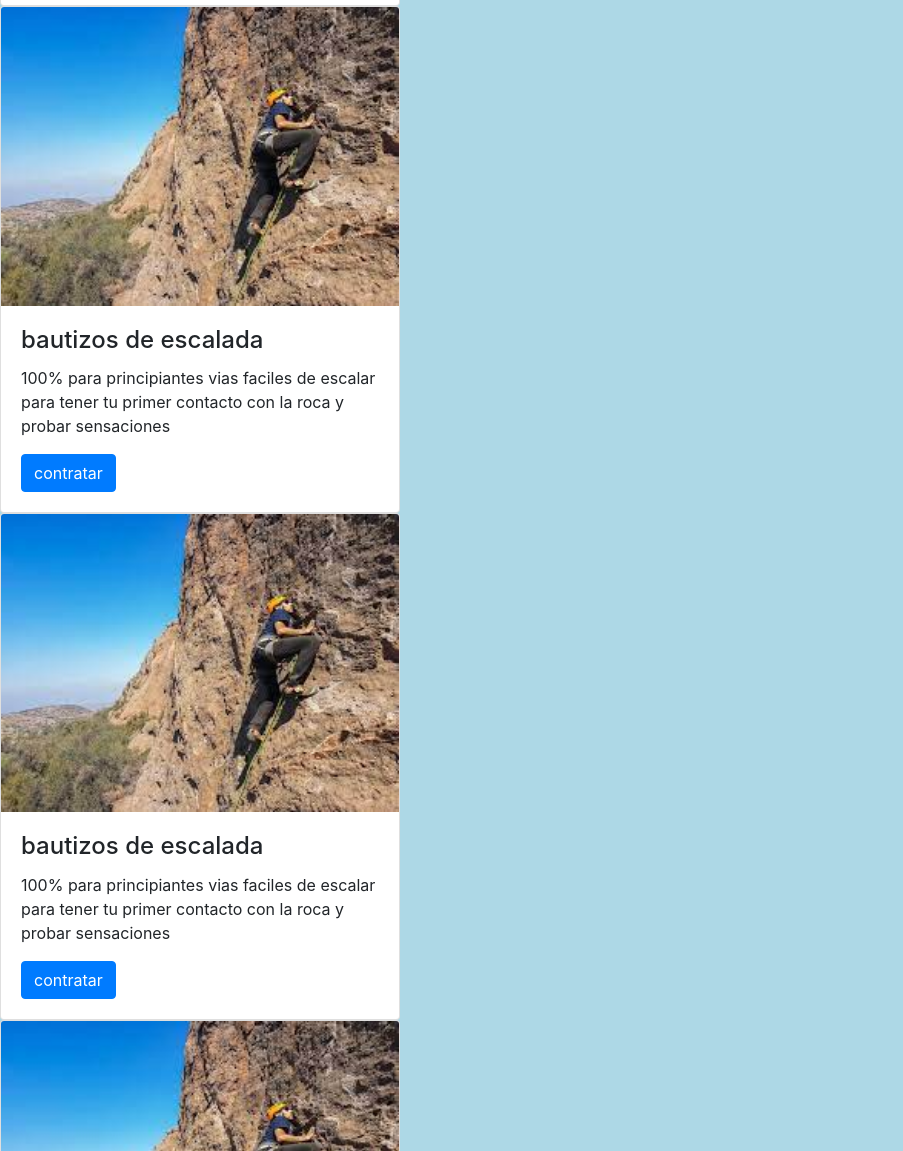
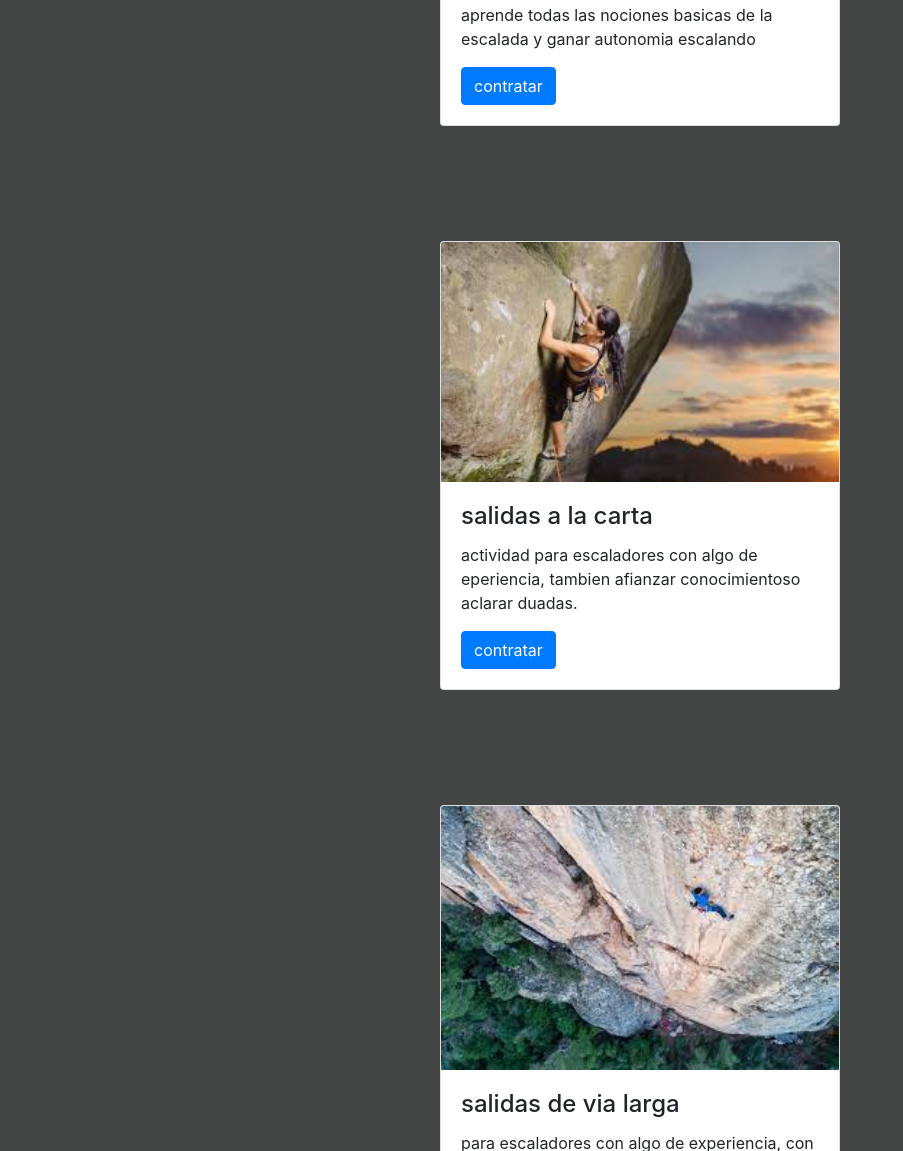
Before and after one commit to lucianomontoyA/rodellarescalada, a plain HTML site: page index.html in a window 1280 px wide. Shown: the part 1649-2800 px from the top of the page, without its empty margins (0-903 px from the left). Drawn offline with nearby package versions, Linux system fonts and the light colour scheme.

Commit message:
agregue contacto

```diff
--- a/estillos.css
+++ b/estillos.css
@@ -1,4 +1,4 @@
-body{background-color: lightblue;}
+body{background-color: rgb(67, 68, 68);}
 
 .jumbotron{
     background-image: url(rodellarPaisaje.jpg);
@@ -24,7 +24,26 @@ body{background-color: lightblue;}
         text-align: center;
         color:rgb(255, 255, 158);
         padding: 10px;
+        text-transform: uppercase;
+
+
     }
     .btn-danger{
         background-color:rgb(255, 255, 158);
     }
+    .row{
+        padding: 5%;
+        margin: 3px;
+        display: flex;
+        justify-content: space-evenly;
+        align-items: center;
+        gap: 5%;
+
+    }
+
+
+
+    .form-group{
+        margin: 5px;
+        padding: 5px;
+    }
--- a/index.html
+++ b/index.html
@@ -60,7 +60,7 @@
 <!--bautizos de escalada - inicio-->
 <h2>actividades</h2>
 <div class="container-fluid">
-    <div class="row">
+    <div class="row actividades-row">
         <div class="card" style="width: 400px;">
 
             <img class="card-img-top" src="escaladaPrincipiantes.jpg" alt="escalada">
@@ -71,8 +71,8 @@
               <a href="#" class="btn btn-primary">contratar</a>
             </div>
           </div>
-    </div>
-</div>
+
+
 <div class="container-fluid">
     <div class="row">
         <div class="card" style="width: 400px;">
@@ -92,11 +92,11 @@
     <div class="row">
         <div class="card" style="width: 400px;">
 
-            <img class="card-img-top" src="escaladaPrincipiantes.jpg" alt="escalada">
+            <img class="card-img-top" src="salidasalacarta.jpg" alt="escalada">
             <div class="card-body">
-              <h4 class="card-title">bautizos de escalada</h4>
+              <h4 class="card-title">salidas a la carta</h4>
 
-              <p class="card-text">100% para principiantes vias faciles de escalar para tener tu primer contacto con la roca y probar sensaciones</p>
+              <p class="card-text">actividad para escaladores con algo de eperiencia, tambien afianzar conocimientoso aclarar duadas.</p>
               <a href="#" class="btn btn-primary">contratar</a>
             </div>
           </div>
@@ -107,11 +107,11 @@
     <div class="row">
         <div class="card" style="width: 400px;">
 
-            <img class="card-img-top" src="escaladaPrincipiantes.jpg" alt="escalada">
+            <img class="card-img-top" src="vialarga.jpg" alt="escalada">
             <div class="card-body">
-              <h4 class="card-title">bautizos de escalada</h4>
+              <h4 class="card-title">salidas de via larga</h4>
 
-              <p class="card-text">100% para principiantes vias faciles de escalar para tener tu primer contacto con la roca y probar sensaciones</p>
+              <p class="card-text">para escaladores con algo de experiencia, con el fin de experimentar la escalada de mas de un largo </p>
               <a href="#" class="btn btn-primary">contratar</a>
             </div>
           </div>
@@ -121,11 +121,11 @@
     <div class="row">
         <div class="card" style="width: 400px;">
 
-            <img class="card-img-top" src="escaladaPrincipiantes.jpg" alt="escalada">
+            <img class="card-img-top" src="cursovialarga.jpg" alt="escalada">
             <div class="card-body">
-              <h4 class="card-title">bautizos de escalada</h4>
+              <h4 class="card-title">curso de via larga</h4>
 
-              <p class="card-text">100% para principiantes vias faciles de escalar para tener tu primer contacto con la roca y probar sensaciones</p>
+              <p class="card-text">para salir a escalar varios largos con total autonomia</p>
               <a href="#" class="btn btn-primary">contratar</a>
             </div>
           </div>
@@ -135,17 +135,40 @@
     <div class="row">
         <div class="card" style="width: 400px;">
 
-            <img class="card-img-top" src="escaladaPrincipiantes.jpg" alt="escalada">
+            <img class="card-img-top" src="autorescate.jpg" alt="escalada">
             <div class="card-body">
-              <h4 class="card-title">bautizos de escalada</h4>
+              <h4 class="card-title">curso de auto-rescate</h4>
 
-              <p class="card-text">100% para principiantes vias faciles de escalar para tener tu primer contacto con la roca y probar sensaciones</p>
+              <p class="card-text">para tener las herramientas y poder solucionar imprevistos que puedan ocurrir durante la escalada</p>
               <a href="#" class="btn btn-primary">contratar</a>
             </div>
           </div>
     </div>
+    </div>
 </div>
-<!--bautizos de escalada - FIN-->
+
+
+</div>
+<!--actividades - FIN-->
+
+<!--contacto - inicio -->
+<form action="/action_page.php">
+    <div class="form-group">
+      <label for="email">correo electronico</label>
+      <input type="email" class="form-control" placeholder="ej:escaladarodellar@gmail.com" id="email">
+    </div>
+    <div class="form-group">
+      <label for="pwd">telefono:</label>
+      <input type="password" class="form-control" placeholder="+549 123456789" id="pwd">
+    </div>
+    <div class="form-group form-check">
+      <label class="form-check-label">
+        <input class="form-check-input" type="checkbox"> estoy de acuerdo
+      </label>
+    </div>
+    <button type="submit" class="btn btn-primary">enviar</button>
+  </form>
+<!-- contacto - fin-->
 
 
 
```
Also changed, not shown: autorescate.jpg (added), cursovialarga.jpg (added), salidasalacarta.jpg (added), vialarga.jpg (added).
